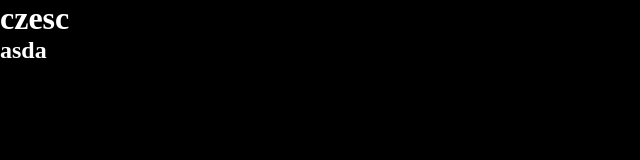
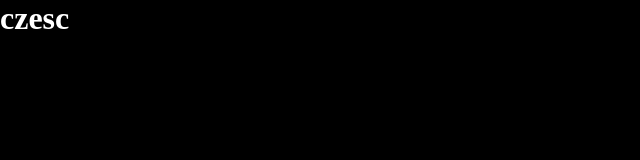
Before and after one commit to dawser123/test, a plain HTML site: page index.html in a window 1280 px wide. Shown: the full height of the page, 0-640 px from the left. Drawn offline with Linux system fonts and the light colour scheme.

Commit message:
deleted  h2

```diff
--- a/index.html
+++ b/index.html
@@ -11,7 +11,7 @@
 
 <body>
     <h1>czesc</h1>
-    <h2>asda</h2>
+
 
 </body>
 
```
